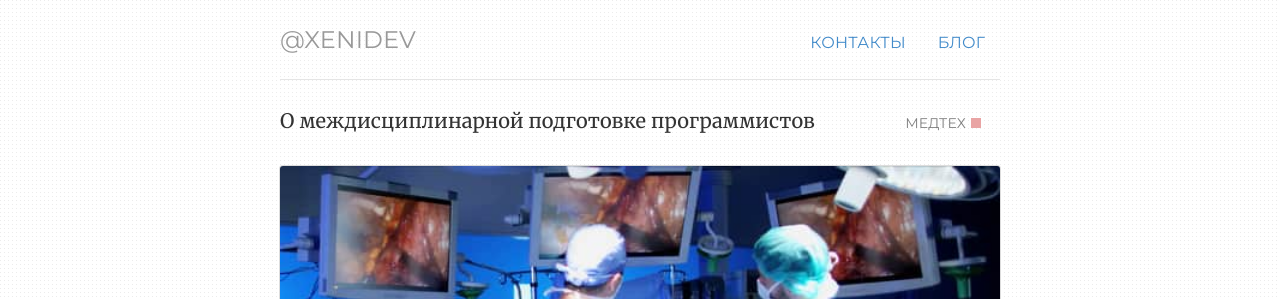
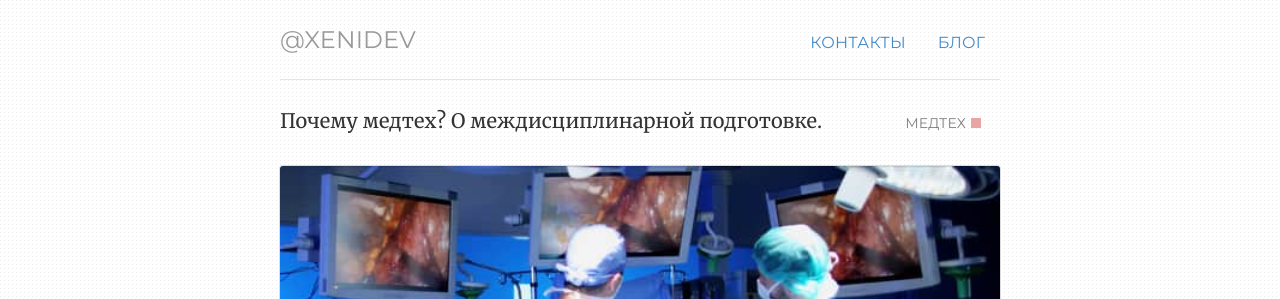
Before and after one commit to ValeraS/xenidev.github.io, a Jekyll site: the page built from _posts/2018-06-17-междисциплинарная-подготовка.md, in a window 1280 px wide. Shown: the top 299 px of the page. Built offline with Jekyll 4.4.1, drawn with Linux system fonts in a browser that asks for light colours.

Commit message:
Update 2018-06-17-междисциплинарная-подготовка.md

```diff
--- a/_posts/2018-06-17-междисциплинарная-подготовка.md
+++ b/_posts/2018-06-17-междисциплинарная-подготовка.md
@@ -1,6 +1,7 @@
 ---
 layout: post
-title: О междисциплинарной подготовке программистов
+title: Почему медтех? О междисциплинарной подготовке.
+excerpt: Есть такой опыт, который хочется, но непонятно как можно применить.
 tags:  междисциплинарная-подготовка медицина
 category: медтех
 image: "/img/posts/surgery.jpg"
```
